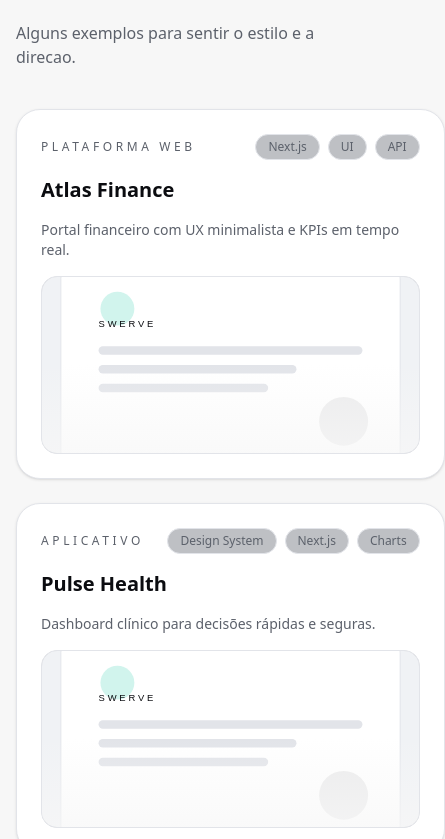
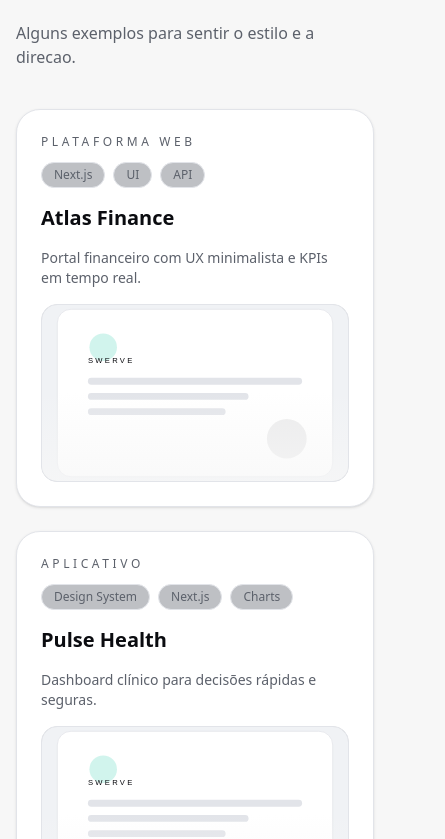
Before and after one commit to dev-dosreis/Swerve-Website, a Next.js app: page / in a window 390 px wide. Shown: the part 4005-4844 px from the top of the page, 445 px wide, since content can reach past the window. Built offline with nearby package versions, Linux system fonts and the light colour scheme.

Commit message:
Align featured work header layout

```diff
--- a/src/app/page.tsx
+++ b/src/app/page.tsx
@@ -189,11 +189,11 @@ export default function HomePage() {
               className="group card-hover rounded-3xl border border-border bg-card p-6 shadow-sm"
             >
               <div className="space-y-4">
-                <div className="flex items-center justify-between">
+                <div className="flex flex-col gap-3 sm:flex-row sm:items-center sm:justify-between">
                   <p className="text-xs uppercase tracking-[0.3em] text-muted">
                     {work.category}
                   </p>
-                  <div className="flex gap-2">
+                  <div className="flex flex-wrap gap-2 sm:justify-end">
                     {work.stack.map((tag) => (
                       <Badge key={tag}>{tag}</Badge>
                     ))}
```
